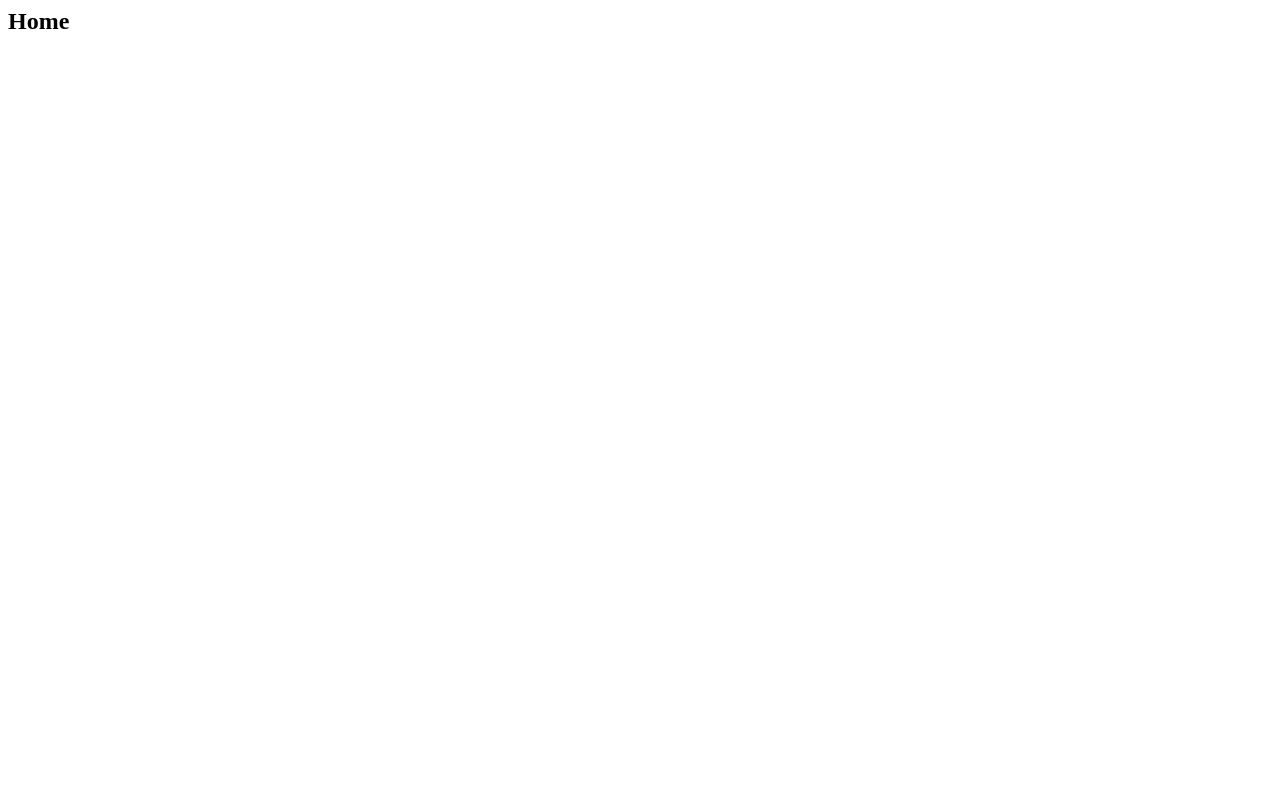
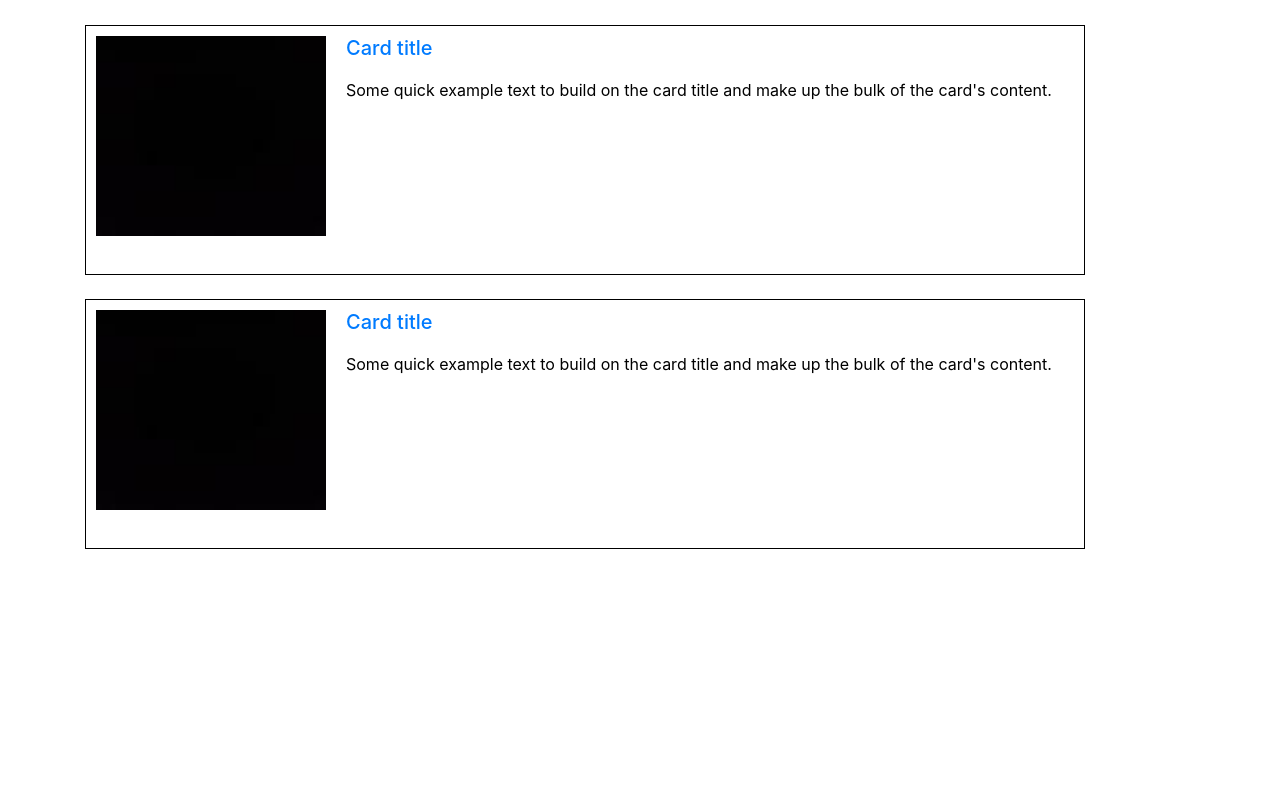
Before and after one commit to Rachanabennur/kidtube, a Django app: page / in a window 1280 px wide. Before the commit the page is almost empty. Run offline with Django 4.2, Linux system fonts and the light colour scheme; some libraries are stand-ins or nearby versions.

Commit message:
Added Static Cards

```diff
--- a/project/app/settings.py
+++ b/project/app/settings.py
@@ -10,6 +10,7 @@ For the full list of settings and their values, see
 https://docs.djangoproject.com/en/4.0/ref/settings/
 """
 
+import os
 from pathlib import Path
 
 # Build paths inside the project like this: BASE_DIR / 'subdir'.
@@ -116,7 +117,10 @@ USE_TZ = True
 # Static files (CSS, JavaScript, Images)
 # https://docs.djangoproject.com/en/4.0/howto/static-files/
 
-STATIC_URL = 'static/'
+STATIC_URL = '/static/'
+MEDIA_URL = '/images/'
+
+STATICFILES_DIRS = (os.path.join(BASE_DIR,'static'),)
 
 # Default primary key field type
 # https://docs.djangoproject.com/en/4.0/ref/settings/#default-auto-field
--- a/project/app/urls.py
+++ b/project/app/urls.py
@@ -16,6 +16,7 @@ Including another URLconf
 from xml.etree.ElementInclude import include
 from django.contrib import admin
 from django.urls import path,include
+from django.conf.urls.static import static
 
 
 urlpatterns = [
--- /dev/null
+++ b/project/static/css/home.css
@@ -0,0 +1,27 @@
+* {
+    color: black;
+}
+
+.container {
+    padding-top: 25px;
+}
+
+.cards {
+    box-sizing: border-box;
+    border: 1px solid black;
+    padding: 10px;
+    width: 1000px;
+    height: 250px;
+}
+
+.cardImg {
+    float: left;
+    width: 250px;
+    height: 200px;
+    padding-right: 20px;
+}
+
+.cardDesc {
+    padding-top: 10px;
+    text-align: justify;
+}
--- a/project/templates/about.html
+++ b/project/templates/about.html
@@ -1 +1 @@
-<h1>I love you Praha</h1>
+<h1>About Page</h1>
--- a/project/templates/home.html
+++ b/project/templates/home.html
@@ -1 +1,63 @@
-<h2>Home</h2>
+{%load static%}
+<html>
+  <head>
+    <!-- Required meta tags -->
+    <meta charset="utf-8" />
+    <meta
+      name="viewport"
+      content="width=device-width"
+    />
+
+    <!-- Bootstrap CSS -->
+    <link
+      rel="stylesheet"
+      href="https://maxcdn.bootstrapcdn.com/bootstrap/4.0.0/css/bootstrap.min.css"
+      integrity="sha384-Gn5384xqQ1aoWXA+058RXPxPg6fy4IWvTNh0E263XmFcJlSAwiGgFAW/dAiS6JXm"
+      crossorigin="anonymous"
+    />
+
+    <link
+      rel="stylesheet"
+      href="https://use.fontawesome.com/releases/v5.4.1/css/all.css"
+      integrity="sha384-5sAR7xN1Nv6T6+dT2mhtzEpVJvfS3NScPQTrOxhwjIuvcA67KV2R5Jz6kr4abQsz"
+      crossorigin="anonymous"
+    />
+
+    <link rel="stylesheet" href="{% static 'css/home.css' %}" />
+
+    <title>Kids Tube</title>
+  </head>
+  <body>
+    <div class="container">
+      <div class="row">
+        <div class="col-lg-6 mb-4">
+          <div class="cards">
+            <img class="cardImg" src="{%static 'images/pic1.jpg'%}" alt="" />
+
+            <div>
+              <a href="about/"><h5>Card title</h5><a>
+              <p class="cardDesc">
+                Some quick example text to build on the card title and make up
+                the bulk of the card's content.
+              </p>
+            </div>
+          </div>
+        </div>
+    </div>
+    <div class="row">
+        <div class="col-lg-6 mb-4">
+          <div class="cards">
+            <img class="cardImg" src="{%static 'images/pic1.jpg'%}" alt="" />
+
+            <div>
+              <a href="about/"><h5>Card title</h5></a>
+              <p class="cardDesc">
+                Some quick example text to build on the card title and make up
+                the bulk of the card's content.
+              </p>
+            </div>
+          </div>
+        </div>
+      </div>
+  </body>
+</html>
```
Also changed, not shown: project/static/images/pic1.jpg (added).
